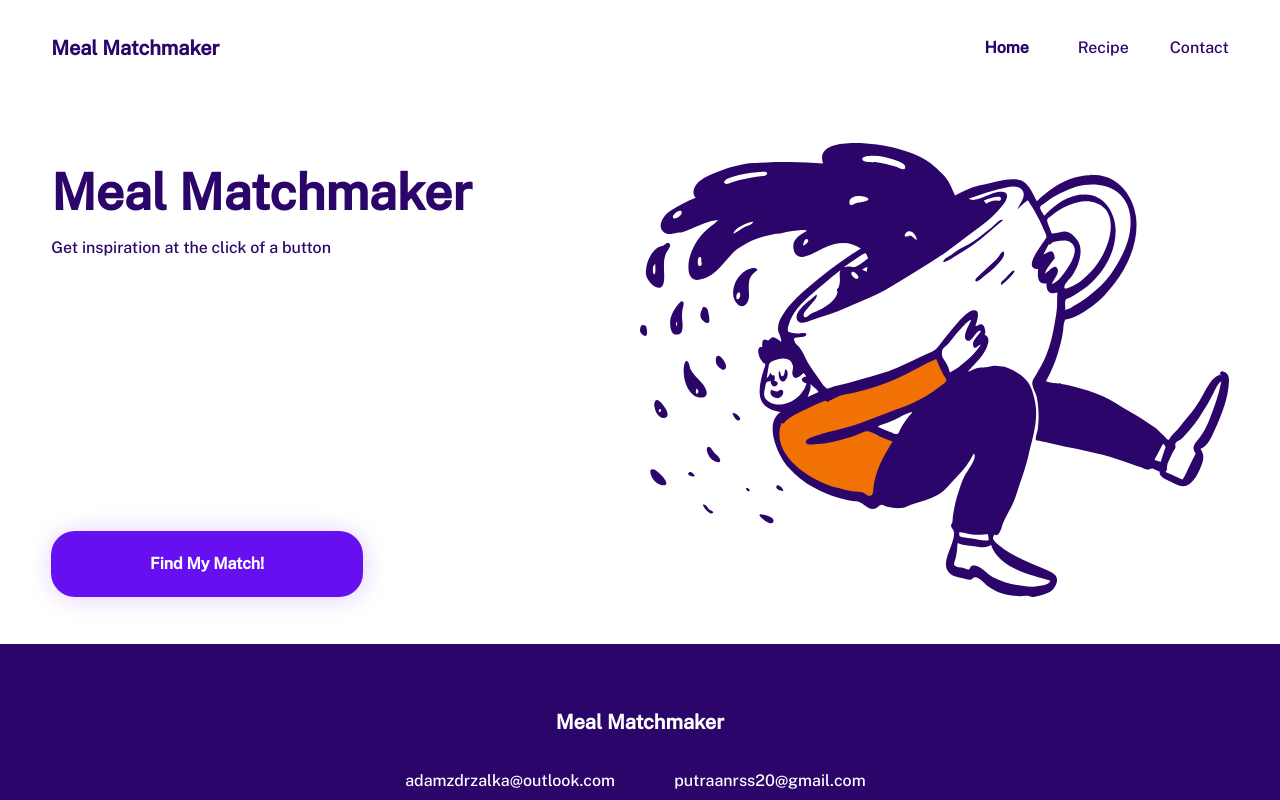
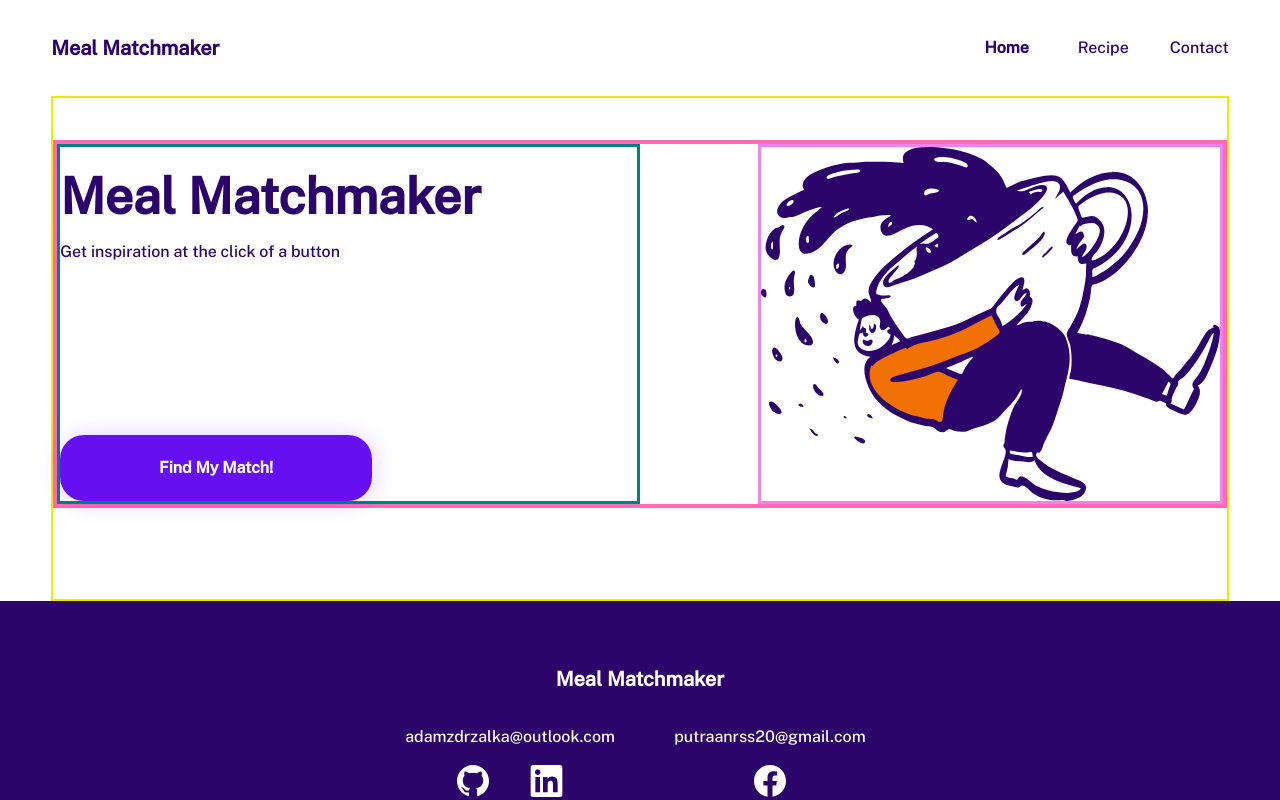
Before and after one commit to moderndayNeo/Meal-Matchmaker, a React (Create React App) app: page / in a window 1280 px wide. Built offline with nearby package versions, Linux system fonts and the light colour scheme.

Commit message:
feat: Apply media queries to WelcomePage

```diff
--- a/src/App.css
+++ b/src/App.css
@@ -19,7 +19,7 @@ body {
     height: 100vh;
     width: 100vw;
     /* --desktop-side-gutter: 7.7%; */
-    --desktop-side-gutter: 32px;
+    /* --desktop-side-gutter: 32px; */
     --desktop-side-gutter: 4%;
     --mobile-side-padding: 24px;
     --primary-color-dark: #2c056a;
--- a/src/Main/Main.css
+++ b/src/Main/Main.css
@@ -2,13 +2,24 @@
     width: 100%;
     height: 100%;
     position: relative;
-    /* border: 1px solid brown; */
+    border: 2px solid rgb(238, 234, 0);
 }
 
 @media (min-width: 800px) {
     .Main {
         width: auto;
-        padding: calc(143px - var(--header-height)) 0;
+        padding: calc(0.053 * 100vh) 0;
         margin: 0 var(--desktop-side-gutter);
     }
 }
+
+@media (min-width: 1440px) {
+    .Main {
+        padding: calc(0.078 * 100vh) 0;
+    }
+}
+@media (min-width: 1920px) {
+    .Main {
+        padding: calc(0.085 * 100vh) 0;
+    }
+}
--- a/src/Main/WelcomePage/WelcomePage.css
+++ b/src/Main/WelcomePage/WelcomePage.css
@@ -5,6 +5,7 @@
     display: flex;
     flex-direction: column;
     justify-content: center;
+    border: 4px solid hotpink;
 }
 
 .WelcomePage .title {
@@ -22,6 +23,7 @@
 .WelcomePage img {
     width: 100%;
     max-width: 697px;
+    border: 3px solid violet;
 }
 
 .WelcomePage .example-text {
@@ -30,10 +32,9 @@
 
 @media (min-width: 800px) {
     .WelcomePage {
-        /* padding: calc(143px - var(--header-height)) 0; */
-        min-height: 400px;
-        /* min-height: calc(var(--footer-height) * 3); */
+        min-height: 39vh;
         padding: 0;
+        margin-bottom: 6vh;
     }
 
     .WelcomePage .title {
@@ -49,12 +50,14 @@
     .WelcomePage .text-container {
         position: relative;
         padding-top: 20px;
-        max-width: 832px;
+        border: 3px solid teal;
+        min-width: 50%;
     }
 
     .WelcomePage img {
-        /* max-width: 400px; */
         max-width: 50%;
+        width: auto;
+        max-height: 45vh;
     }
 
     .WelcomePage .text-and-image {
@@ -63,18 +66,23 @@
     }
 }
 
+@media (min-width: 1120px) {
+    .WelcomePage img {
+    }
+}
 @media (min-width: 1440px) {
     .WelcomePage {
-
+        min-height: calc(0.45 * 100vh);
+    }
+    .WelcomePage img {
     }
 }
 
-
-
-
-
-
-
+@media (min-width: 1920px) {
+    .WelcomePage {
+        min-height: calc(0.47 * 100vh);
+    }
+}
 
 @media (max-height: 700px) {
     .WelcomePage {
```
